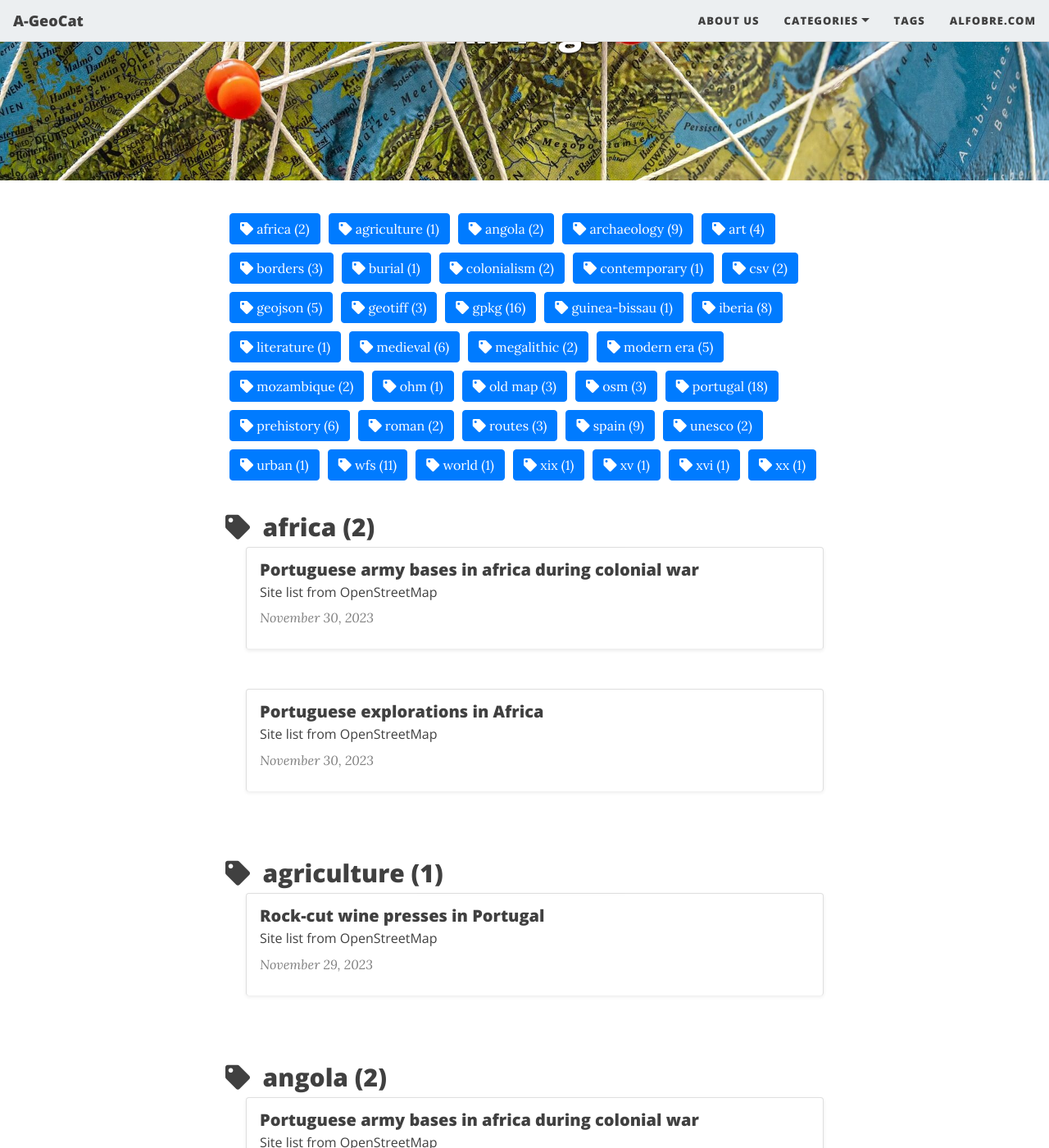
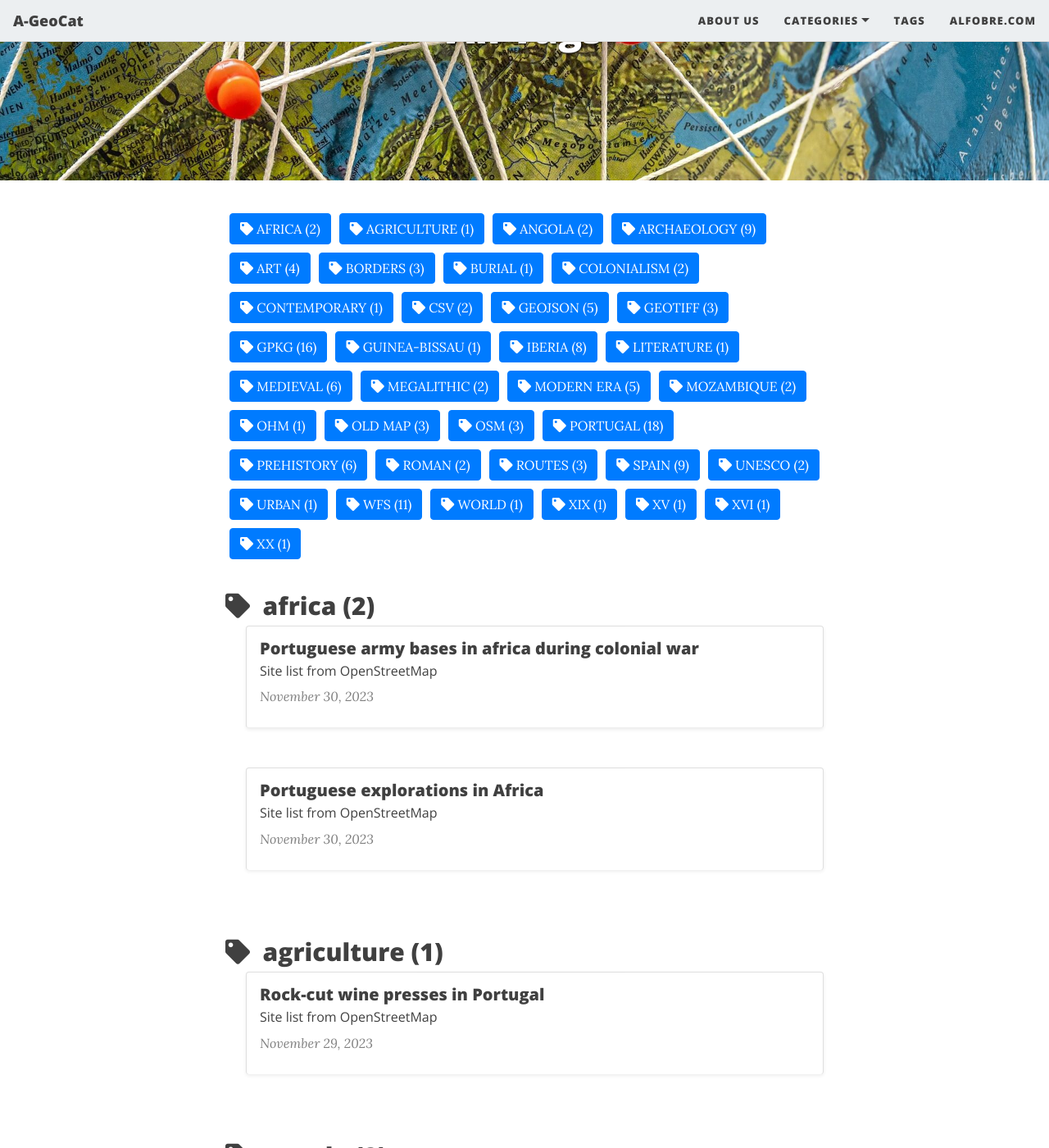
Before and after one commit to projetoalfobre/a-geocat, a Jekyll site: the page built from tags.html, in a window 1280 px wide and 1400 px high, scrolled down 252 px. Shown: the whole window at 82% size. Built offline with Jekyll 4.4.1, drawn with Linux system fonts in a browser that asks for light colours; nearby versions of some CDN libraries.

Commit message:
Update agc.css

```diff
--- a/assets/css/agc.css
+++ b/assets/css/agc.css
@@ -4,5 +4,6 @@
 .post-preview .post-meta {font-size: 1rem;}
 
 .blog-tags{text-transform: uppercase;}
+.tag-btn{text-transform: uppercase;}
 
 .page-heading h2{font-size: 3rem;}
```
